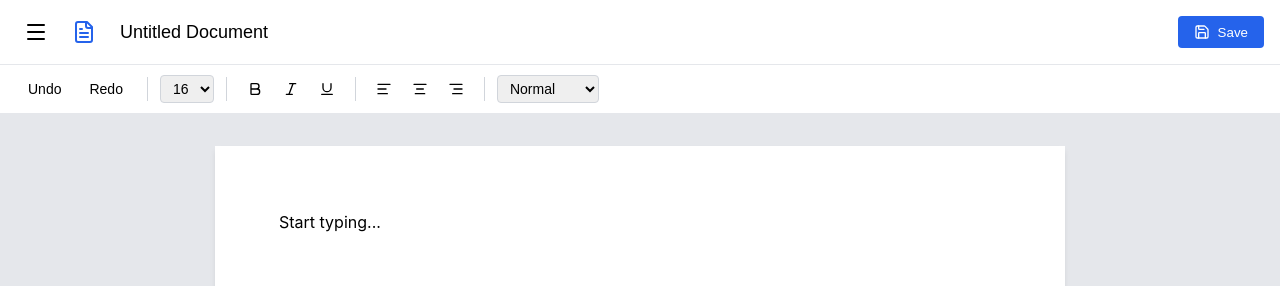
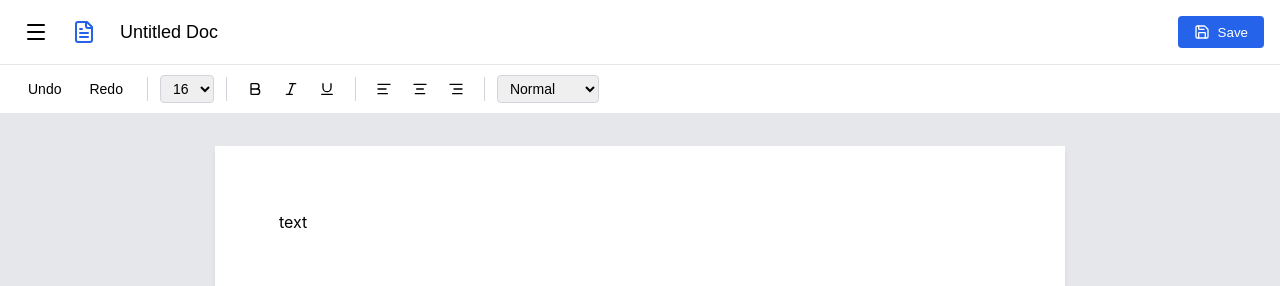
Before and after one commit to CS222-UIUC/fa25-team118-titans, a React (Create React App) app in the folder frontend/: page / in a window 1280 px wide. Shown: the top 286 px of the page. Built offline with nearby package versions, Linux system fonts and the light colour scheme.

Commit message:
changed some small things

```diff
--- a/frontend/src/components/DocsFrontend.jsx
+++ b/frontend/src/components/DocsFrontend.jsx
@@ -4,7 +4,7 @@ import './DocsFrontend.css';
 
 export default function DocsFrontend() {
   const [documents, setDocuments] = useState([
-    { id: 1, title: 'Untitled Document', content: '<p>Start typing...</p>', lastModified: new Date() }
+    { id: 1, title: 'Untitled Doc', content: '<p>text</p>', lastModified: new Date() }
   ]);
   const [currentDocId, setCurrentDocId] = useState(1);
   const [showDocList, setShowDocList] = useState(false);
@@ -50,8 +50,8 @@ export default function DocsFrontend() {
     const newId = Math.max(...documents.map(d => d.id)) + 1;
     const newDoc = {
       id: newId,
-      title: 'Untitled Document',
-      content: '<p>Start typing...</p>',
+      title: 'Untitled Doc',
+      content: '<p>text</p>',
       lastModified: new Date()
     };
     setDocuments([...documents, newDoc]);
```
